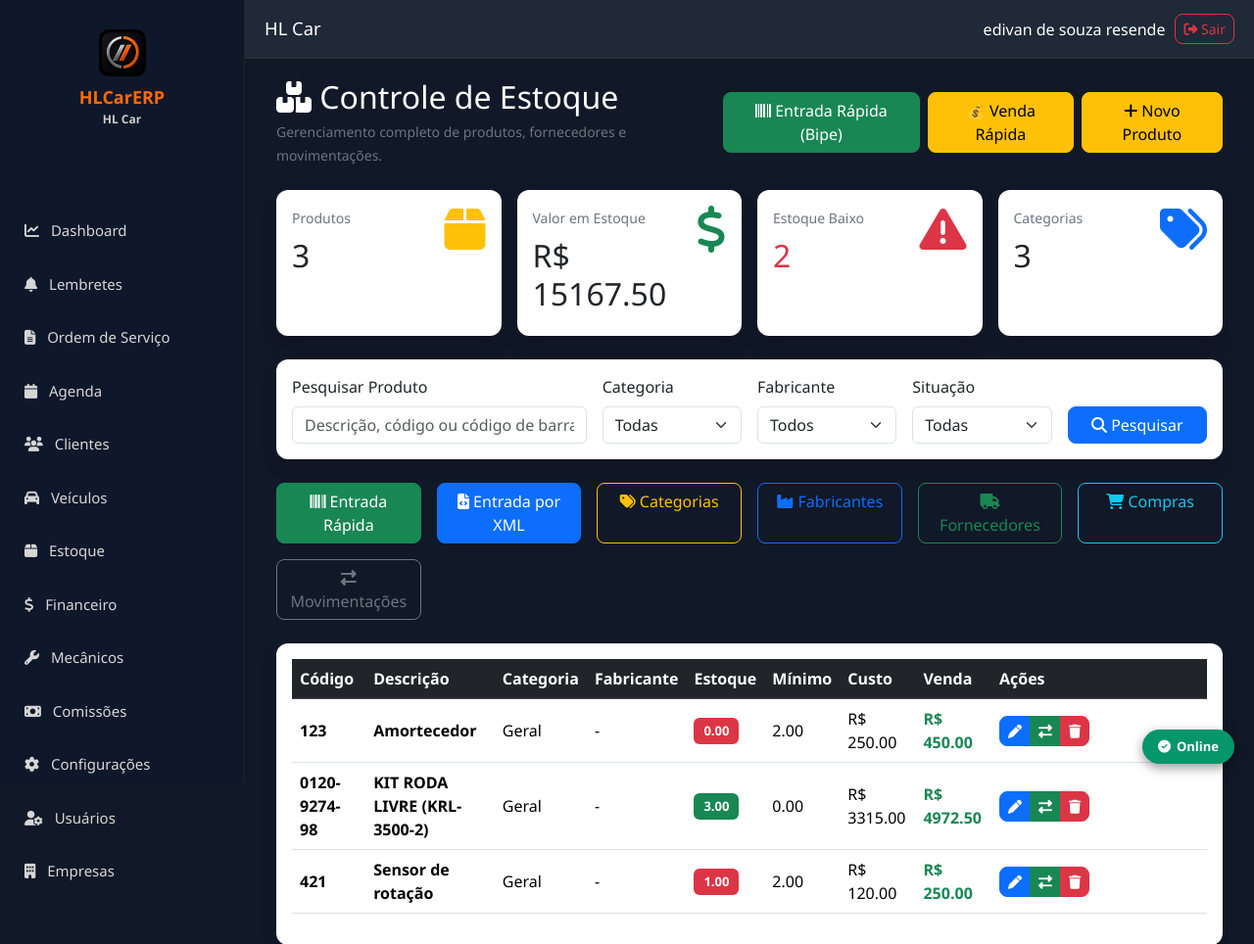
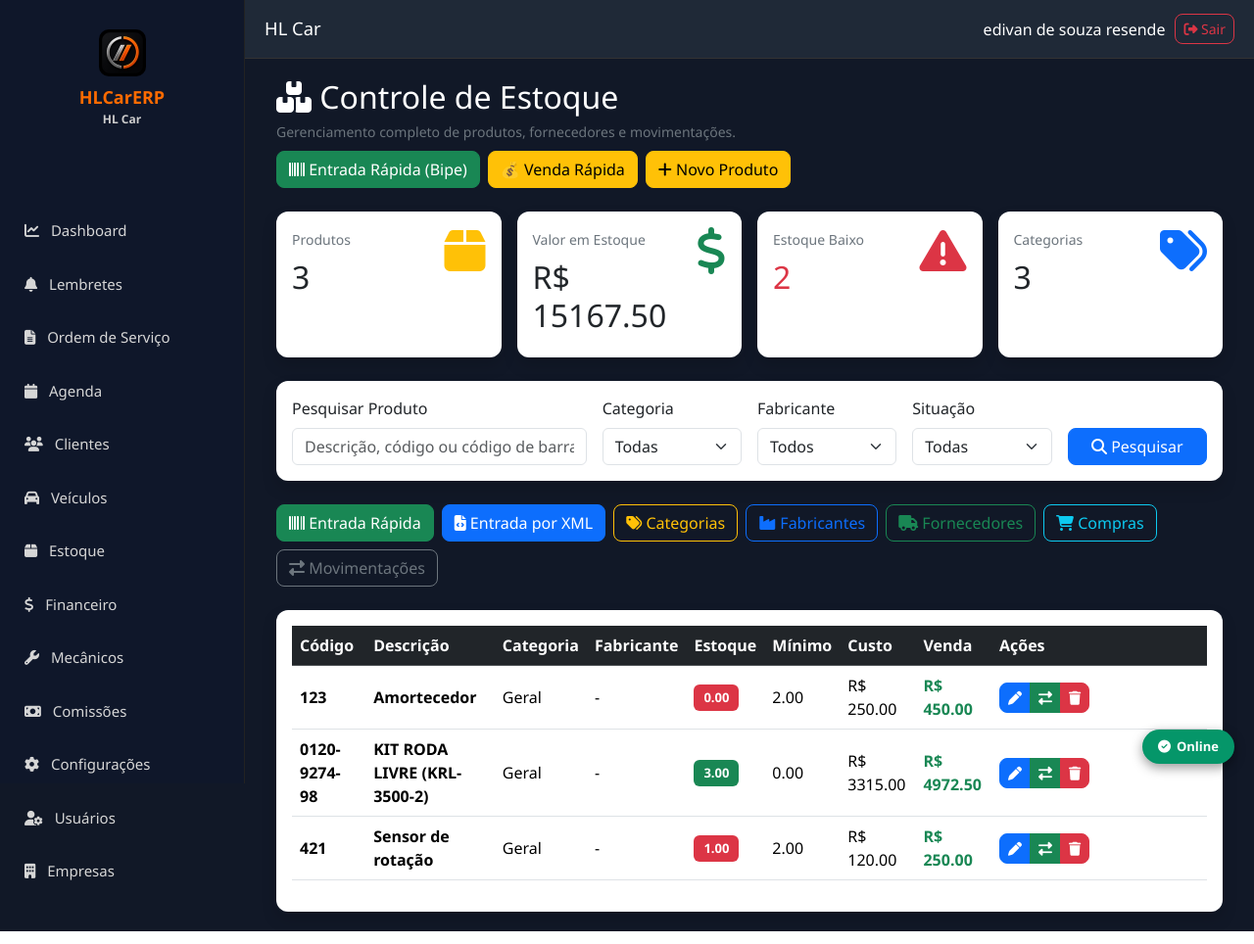
Before and after one commit to edivanresende/HLCarERP, a Flask app: page /estoque in a window 1280 px wide. Shown: the top 964 px of the page at 98% size. Run offline with Flask 3, Linux system fonts and the light colour scheme; a user stored in the database is signed in; data comes from the database, SQL or seed files in the repository.

Commit message:
Corrige botão Entrada por XML no celular

```diff
--- a/templates/estoque.html
+++ b/templates/estoque.html
@@ -8,7 +8,7 @@ Estoque
 
 <div class="container-fluid">
 
-    <div class="d-flex justify-content-between align-items-center mb-4">
+    <div class="d-flex justify-content-between align-items-center mb-4 flex-wrap gap-2">
         <div>
             <h2 class="text-white mb-1">
                 <i class="fa fa-boxes"></i>
@@ -18,7 +18,7 @@ Estoque
                 Gerenciamento completo de produtos, fornecedores e movimentações.
             </small>
         </div>
-        <div class="d-flex gap-2">
+        <div class="d-flex gap-2 flex-wrap">
             <a href="/estoque/entrada-rapida" class="btn btn-success">
                 <i class="fa fa-barcode"></i>
                 Entrada Rápida (Bipe)
@@ -35,7 +35,7 @@ Estoque
 
     <!-- DASHBOARD -->
     <div class="row g-3 mb-4">
-        <div class="col-lg-3">
+        <div class="col-lg-3 col-md-6">
             <div class="card border-0 shadow h-100">
                 <div class="card-body">
                     <div class="d-flex justify-content-between">
@@ -51,7 +51,7 @@ Estoque
             </div>
         </div>
 
-        <div class="col-lg-3">
+        <div class="col-lg-3 col-md-6">
             <div class="card border-0 shadow h-100">
                 <div class="card-body">
                     <div class="d-flex justify-content-between">
@@ -69,7 +69,7 @@ Estoque
             </div>
         </div>
 
-        <div class="col-lg-3">
+        <div class="col-lg-3 col-md-6">
             <div class="card border-0 shadow h-100">
                 <div class="card-body">
                     <div class="d-flex justify-content-between">
@@ -85,7 +85,7 @@ Estoque
             </div>
         </div>
 
-        <div class="col-lg-3">
+        <div class="col-lg-3 col-md-6">
             <div class="card border-0 shadow h-100">
                 <div class="card-body">
                     <div class="d-flex justify-content-between">
@@ -106,12 +106,12 @@ Estoque
     <div class="card border-0 shadow mb-4">
         <div class="card-body">
             <div class="row g-3 align-items-end">
-                <div class="col-lg-4">
+                <div class="col-lg-4 col-md-6">
                     <label class="form-label">Pesquisar Produto</label>
                     <input type="text" class="form-control" id="pesquisaProduto"
                            placeholder="Descrição, código ou código de barras...">
                 </div>
-                <div class="col-lg-2">
+                <div class="col-lg-2 col-md-6">
                     <label class="form-label">Categoria</label>
                     <select class="form-select" id="categoriaFiltro">
                         <option value="">Todas</option>
@@ -122,7 +122,7 @@ Estoque
                         {% endfor %}
                     </select>
                 </div>
-                <div class="col-lg-2">
+                <div class="col-lg-2 col-md-6">
                     <label class="form-label">Fabricante</label>
                     <select class="form-select" id="fabricanteFiltro">
                         <option value="">Todos</option>
@@ -131,7 +131,7 @@ Estoque
                         {% endfor %}
                     </select>
                 </div>
-                <div class="col-lg-2">
+                <div class="col-lg-2 col-md-6">
                     <label class="form-label">Situação</label>
                     <select class="form-select" id="situacaoFiltro">
                         <option value="">Todas</option>
@@ -139,7 +139,7 @@ Estoque
                         <option value="0">Inativos</option>
                     </select>
                 </div>
-                <div class="col-lg-2 d-grid">
+                <div class="col-lg-2 col-md-6 d-grid">
                     <button class="btn btn-primary" type="button">
                         <i class="fa fa-search"></i>
                         Pesquisar
@@ -149,43 +149,29 @@ Estoque
         </div>
     </div>
 
-    <!-- MENU RÁPIDO -->
-    <div class="row g-3 mb-4">
-        <div class="col-lg-2 d-grid">
+    <!-- MENU RÁPIDO (responsivo) -->
+    <div class="d-flex flex-wrap gap-2 mb-4">
         <a href="/estoque/entrada-rapida" class="btn btn-success">
             <i class="fa fa-barcode"></i> Entrada Rápida
         </a>
-        </div>
-        <div class="col-lg-2 d-grid">
         <a href="/estoque/entrada-xml" class="btn btn-primary">
             <i class="fa fa-file-code"></i> Entrada por XML
         </a>
-        </div>
-        <div class="col-lg-2 d-grid">
         <a href="/categorias" class="btn btn-outline-warning">
             <i class="fa fa-tags"></i> Categorias
         </a>
-        </div>
-        <div class="col-lg-2 d-grid">
         <a href="/fabricantes" class="btn btn-outline-primary">
             <i class="fa fa-industry"></i> Fabricantes
         </a>
-        </div>
-        <div class="col-lg-2 d-grid">
         <a href="/fornecedores" class="btn btn-outline-success">
             <i class="fa fa-truck"></i> Fornecedores
         </a>
-        </div>
-        <div class="col-lg-2 d-grid">
         <a href="/compras" class="btn btn-outline-info">
             <i class="fa fa-cart-shopping"></i> Compras
         </a>
-        </div>
-        <div class="col-lg-2 d-grid">
         <a href="/movimentacoes" class="btn btn-outline-secondary">
             <i class="fa fa-right-left"></i> Movimentações
         </a>
-        </div>
     </div>
 
     <!-- TABELA -->
```
Lines whose indentation alone changed are shown as unchanged.
